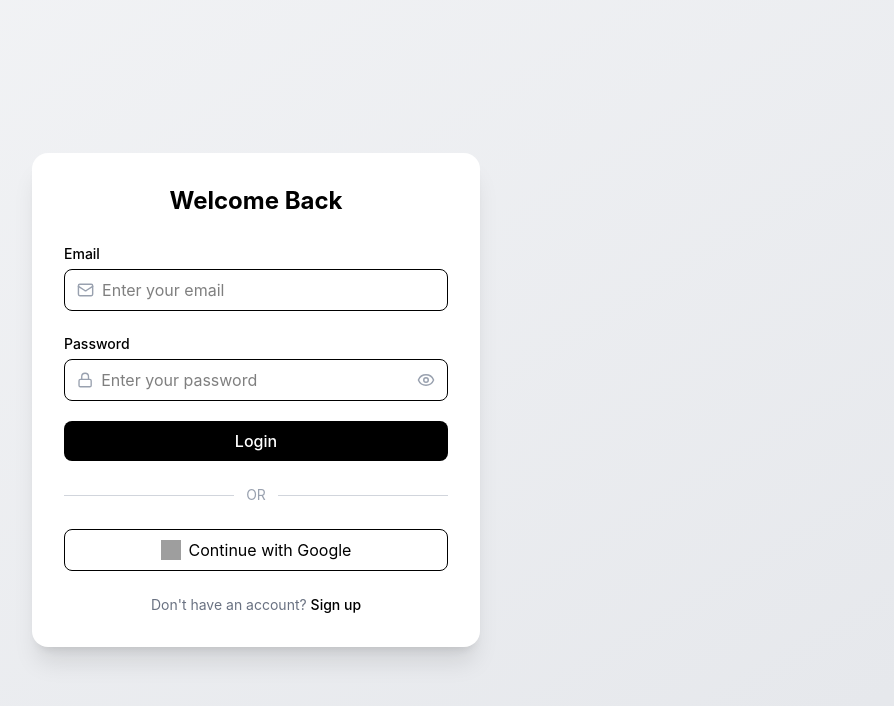
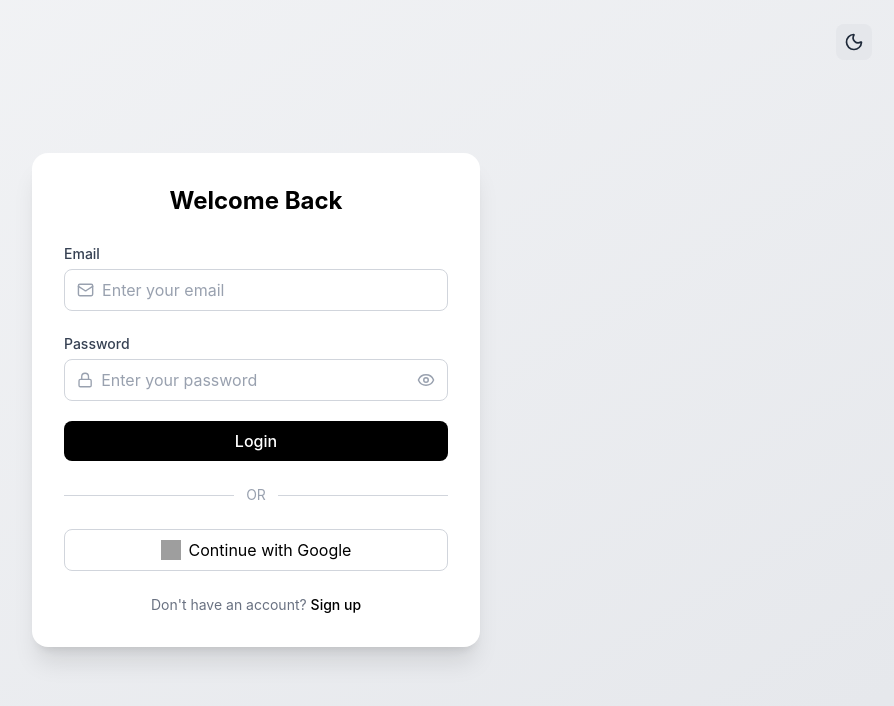
Before and after one commit to RajChavda04/Google_Auth, a React (Vite) app in the folder frontend/: page /login in a window 1280 px wide. Shown: the top 706 px of the page, without its empty margins (384-1278 px from the left). Built offline with nearby package versions, Linux system fonts and the light colour scheme; no server answers; grey boxes are pictures that could not be loaded.

Commit message:
darkmode added

```diff
--- a/frontend/index.html
+++ b/frontend/index.html
@@ -2,9 +2,9 @@
 <html lang="en">
   <head>
     <meta charset="UTF-8" />
-    <link rel="icon" type="image/svg+xml" href="/favicon.svg" />
+    <link rel="icon" type="image/svg+xml" href="https://res.cloudinary.com/dmuedtbcs/image/upload/v1768297499/lock_6446371_xndqjj.png" />
     <meta name="viewport" content="width=device-width, initial-scale=1.0" />
-    <title>firebase-auth</title>
+    <title>Google Login</title>
   </head>
   <body>
     <div id="root"></div>
--- /dev/null
+++ b/frontend/src/context/ThemeContext.jsx
@@ -0,0 +1,40 @@
+import { createContext, useState, useCallback, useEffect } from "react";
+
+export const ThemeContext = createContext();
+
+export const ThemeProvider = ({ children }) => {
+  const [isDark, setIsDark] = useState(false);
+
+  // Initialize theme from localStorage on mount
+  useEffect(() => {
+    const savedTheme = localStorage.getItem("theme");
+    if (savedTheme) {
+      setIsDark(savedTheme === "dark");
+    } else {
+      // Check system preference
+      const prefersDark = window.matchMedia("(prefers-color-scheme: dark)").matches;
+      setIsDark(prefersDark);
+    }
+  }, []);
+
+  // Update localStorage when theme changes
+  useEffect(() => {
+    localStorage.setItem("theme", isDark ? "dark" : "light");
+    if (isDark) {
+      document.documentElement.classList.add("dark");
+    } else {
+      document.documentElement.classList.remove("dark");
+    }
+  }, [isDark]);
+
+  const toggleTheme = useCallback(() => {
+    setIsDark((prev) => !prev);
+  }, []);
+
+  const value = {
+    isDark,
+    toggleTheme,
+  };
+
+  return <ThemeContext.Provider value={value}>{children}</ThemeContext.Provider>;
+};
--- a/frontend/src/pages/Home.jsx
+++ b/frontend/src/pages/Home.jsx
@@ -1,20 +1,40 @@
 import { motion } from "framer-motion";
+import { useContext } from "react";
+import { ThemeContext } from "../context/ThemeContext";
+import { Moon, Sun } from "lucide-react";
 
 export function HomePage({ user, onLogout }) {
+  const { isDark, toggleTheme } = useContext(ThemeContext);
+
   return (
-    <div className="min-h-screen bg-gray-100">
+    <div className={`min-h-screen transition-colors duration-300 ${isDark ? "bg-gray-900" : "bg-gray-100"}`}>
       {/* Navbar */}
-      <div className="flex items-center justify-between px-6 py-4 bg-white shadow-md">
-        <h1 className="text-xl font-bold">My App</h1>
+      <div className={`flex items-center justify-between px-6 py-4 shadow-md transition-colors duration-300 ${isDark ? "bg-gray-800" : "bg-white"}`}>
+        <h1 className={`text-xl font-bold ${isDark ? "text-white" : "text-black"}`}>My App</h1>
 
         <div className="flex items-center gap-4">
-          <span className="text-gray-600">Hi, {user}</span>
+          <span className={`${isDark ? "text-gray-300" : "text-gray-600"}`}>Hi, {user}</span>
+
+          {/* Dark Mode Toggle */}
+          <motion.button
+            whileHover={{ scale: 1.1 }}
+            whileTap={{ scale: 0.95 }}
+            onClick={toggleTheme}
+            className={`p-2 rounded-lg transition-colors duration-300 ${
+              isDark ? "bg-gray-700 text-yellow-400 hover:bg-gray-600" : "bg-gray-200 text-gray-800 hover:bg-gray-300"
+            }`}
+            title={isDark ? "Light Mode" : "Dark Mode"}
+          >
+            {isDark ? <Sun size={20} /> : <Moon size={20} />}
+          </motion.button>
 
           <motion.button
             whileHover={{ scale: 1.05 }}
             whileTap={{ scale: 0.95 }}
             onClick={onLogout}
-            className="bg-black text-white px-4 py-1.5 rounded-lg hover:bg-gray-800 transition"
+            className={`px-4 py-1.5 rounded-lg transition-colors duration-300 ${
+              isDark ? "bg-red-600 text-white hover:bg-red-700" : "bg-black text-white hover:bg-gray-800"
+            }`}
           >
             Logout
           </motion.button>
@@ -26,10 +46,12 @@ export function HomePage({ user, onLogout }) {
         <motion.div
           initial={{ opacity: 0, y: 40 }}
           animate={{ opacity: 1, y: 0 }}
-          className="bg-white p-10 rounded-2xl shadow-lg text-center"
+          className={`p-10 rounded-2xl shadow-lg text-center transition-colors duration-300 ${
+            isDark ? "bg-gray-800 text-white" : "bg-white text-black"
+          }`}
         >
           <h2 className="text-2xl font-semibold">Welcome, {user} 👋</h2>
-          <p className="text-gray-500 mt-2">You are successfully logged in.</p>
+          <p className={`mt-2 ${isDark ? "text-gray-400" : "text-gray-500"}`}>You are successfully logged in.</p>
         </motion.div>
       </div>
     </div>
--- a/frontend/src/pages/Login.jsx
+++ b/frontend/src/pages/Login.jsx
@@ -1,10 +1,11 @@
 import { useState, useContext } from "react";
 import { useNavigate } from "react-router-dom";
 import { motion } from "framer-motion";
-import { Mail, Lock, Eye, EyeOff } from "lucide-react";
+import { Mail, Lock, Eye, EyeOff, Moon, Sun } from "lucide-react";
 import { GoogleAuthProvider, signInWithPopup } from "firebase/auth";
 import { auth } from "../firebase.config";
 import { AuthContext } from "../context/AuthContext";
+import { ThemeContext } from "../context/ThemeContext";
 
 
 export default function LoginPage() {
@@ -14,6 +15,7 @@ export default function LoginPage() {
   const [errors, setErrors] = useState({});
   const navigate = useNavigate();
   const { login, googleLogin, loading } = useContext(AuthContext);
+  const { isDark, toggleTheme } = useContext(ThemeContext);
   const googleProvider = new GoogleAuthProvider();
 
   const handleGoogleLogin = async () => {
@@ -55,29 +57,48 @@ export default function LoginPage() {
   };
 
   return (
-    <div className="min-h-screen flex items-center justify-center bg-gradient-to-br from-gray-100 to-gray-200">
+    <div className={`min-h-screen flex items-center justify-center transition-colors duration-300 ${
+      isDark ? "bg-gradient-to-br from-gray-900 to-gray-800" : "bg-gradient-to-br from-gray-100 to-gray-200"
+    }`}>
+      {/* Dark Mode Toggle Button */}
+      <motion.button
+        className={`absolute top-6 right-6 p-2 rounded-lg transition-colors duration-300 ${
+          isDark ? "bg-gray-800 text-yellow-400 hover:bg-gray-700" : "bg-gray-200 text-gray-800 hover:bg-gray-300"
+        }`}
+        onClick={toggleTheme}
+        whileHover={{ scale: 1.1 }}
+        whileTap={{ scale: 0.95 }}
+        title={isDark ? "Light Mode" : "Dark Mode"}
+      >
+        {isDark ? <Sun size={20} /> : <Moon size={20} />}
+      </motion.button>
+
       <motion.div
         initial={{ opacity: 0, y: 40 }}
         animate={{ opacity: 1, y: 0 }}
         transition={{ duration: 0.6 }}
-        className="w-full max-w-md bg-white shadow-xl rounded-2xl p-8"
+        className={`w-full max-w-md shadow-xl rounded-2xl p-8 transition-colors duration-300 ${
+          isDark ? "bg-gray-800" : "bg-white"
+        }`}
       >
-        <h2 className="text-2xl font-bold text-center mb-6">Welcome Back</h2>
+        <h2 className={`text-2xl font-bold text-center mb-6 ${isDark ? "text-white" : "text-black"}`}>Welcome Back</h2>
 
         {errors.form && <p className="text-red-500 text-sm bg-red-50 p-2 rounded mb-4 text-center">{errors.form}</p>}
 
         <form onSubmit={handleSubmit} className="space-y-5">
           {/* Email */}
           <div>
-            <label className="text-sm font-medium">Email</label>
-            <div className="flex items-center border rounded-lg mt-1 px-3 focus-within:ring-2 focus-within:ring-black">
-              <Mail size={18} className="text-gray-400" />
+            <label className={`text-sm font-medium ${isDark ? "text-gray-300" : "text-gray-700"}`}>Email</label>
+            <div className={`flex items-center border rounded-lg mt-1 px-3 focus-within:ring-2 ${
+              isDark ? "border-gray-600 focus-within:ring-blue-500 bg-gray-700" : "border-gray-300 focus-within:ring-black bg-white"
+            }`}>
+              <Mail size={18} className={isDark ? "text-gray-500" : "text-gray-400"} />
               <input
                 type="email"
                 value={email}
                 onChange={(e) => setEmail(e.target.value)}
                 placeholder="Enter your email"
-                className="w-full p-2 outline-none"
+                className={`w-full p-2 outline-none ${isDark ? "bg-gray-700 text-white placeholder-gray-500" : "bg-white text-black placeholder-gray-400"}`}
               />
             </div>
             {errors.email && <p className="text-red-500 text-sm mt-1">{errors.email}</p>}
@@ -85,20 +106,22 @@ export default function LoginPage() {
 
           {/* Password */}
           <div>
-            <label className="text-sm font-medium">Password</label>
-            <div className="flex items-center border rounded-lg mt-1 px-3 focus-within:ring-2 focus-within:ring-black">
-              <Lock size={18} className="text-gray-400" />
+            <label className={`text-sm font-medium ${isDark ? "text-gray-300" : "text-gray-700"}`}>Password</label>
+            <div className={`flex items-center border rounded-lg mt-1 px-3 focus-within:ring-2 ${
+              isDark ? "border-gray-600 focus-within:ring-blue-500 bg-gray-700" : "border-gray-300 focus-within:ring-black bg-white"
+            }`}>
+              <Lock size={18} className={isDark ? "text-gray-500" : "text-gray-400"} />
               <input
                 type={showPassword ? "text" : "password"}
                 value={password}
                 onChange={(e) => setPassword(e.target.value)}
                 placeholder="Enter your password"
-                className="w-full p-2 outline-none"
+                className={`w-full p-2 outline-none ${isDark ? "bg-gray-700 text-white placeholder-gray-500" : "bg-white text-black placeholder-gray-400"}`}
               />
               <button
                 type="button"
                 onClick={() => setShowPassword(!showPassword)}
-                className="text-gray-400 hover:text-black"
+                className={isDark ? "text-gray-500 hover:text-gray-400" : "text-gray-400 hover:text-black"}
               >
                 {showPassword ? <EyeOff size={18} /> : <Eye size={18} />}
               </button>
@@ -112,7 +135,9 @@ export default function LoginPage() {
             whileTap={{ scale: 0.97 }}
             type="submit"
             disabled={loading}
-            className="w-full bg-black text-white py-2 rounded-lg font-medium hover:bg-gray-800 transition cursor-pointer disabled:opacity-50"
+            className={`w-full py-2 rounded-lg font-medium transition cursor-pointer disabled:opacity-50 ${
+              isDark ? "bg-blue-600 text-white hover:bg-blue-700" : "bg-black text-white hover:bg-gray-800"
+            }`}
           >
             {loading ? "Logging in..." : "Login"}
           </motion.button>
@@ -120,9 +145,9 @@ export default function LoginPage() {
 
         {/* Divider */}
         <div className="flex items-center my-6">
-          <div className="flex-1 h-px bg-gray-300"></div>
-          <span className="px-3 text-sm text-gray-400">OR</span>
-          <div className="flex-1 h-px bg-gray-300"></div>
+          <div className={`flex-1 h-px ${isDark ? "bg-gray-600" : "bg-gray-300"}`}></div>
+          <span className={`px-3 text-sm ${isDark ? "text-gray-500" : "text-gray-400"}`}>OR</span>
+          <div className={`flex-1 h-px ${isDark ? "bg-gray-600" : "bg-gray-300"}`}></div>
         </div>
 
         {errors.google && <p className="text-red-500 text-sm bg-red-50 p-2 rounded mb-4 text-center">{errors.google}</p>}
@@ -134,19 +159,21 @@ export default function LoginPage() {
           onClick={handleGoogleLogin}
           disabled={loading}
           type="button"
-          className="w-full flex items-center justify-center gap-2 border py-2 rounded-lg hover:bg-gray-100 transition cursor-pointer disabled:opacity-50"
+          className={`w-full flex items-center justify-center gap-2 border py-2 rounded-lg transition cursor-pointer disabled:opacity-50 ${
+            isDark ? "border-gray-600 hover:bg-gray-700 text-white" : "border-gray-300 hover:bg-gray-100 text-black"
+          }`}
         >
           <img
             src="https://www.svgrepo.com/show/475656/google-color.svg"
             alt="google"
-            className="w-5 h-5 "
+            className="w-5 h-5"
           />
           Continue with Google
         </motion.button>
 
         {/* Footer */}
-        <p className="text-center text-sm text-gray-500 mt-6">
-          Don't have an account? <span className="text-black font-medium cursor-pointer hover:underline">Sign up</span>
+        <p className={`text-center text-sm mt-6 ${isDark ? "text-gray-400" : "text-gray-500"}`}>
+          Don't have an account? <span className={`font-medium cursor-pointer hover:underline ${isDark ? "text-blue-400" : "text-black"}`}>Sign up</span>
         </p>
       </motion.div>
     </div>
```
Also changed, not shown: frontend/src/main.jsx (+6 -3 lines), frontend/tailwind.config.js (added, +12 -0 lines).
